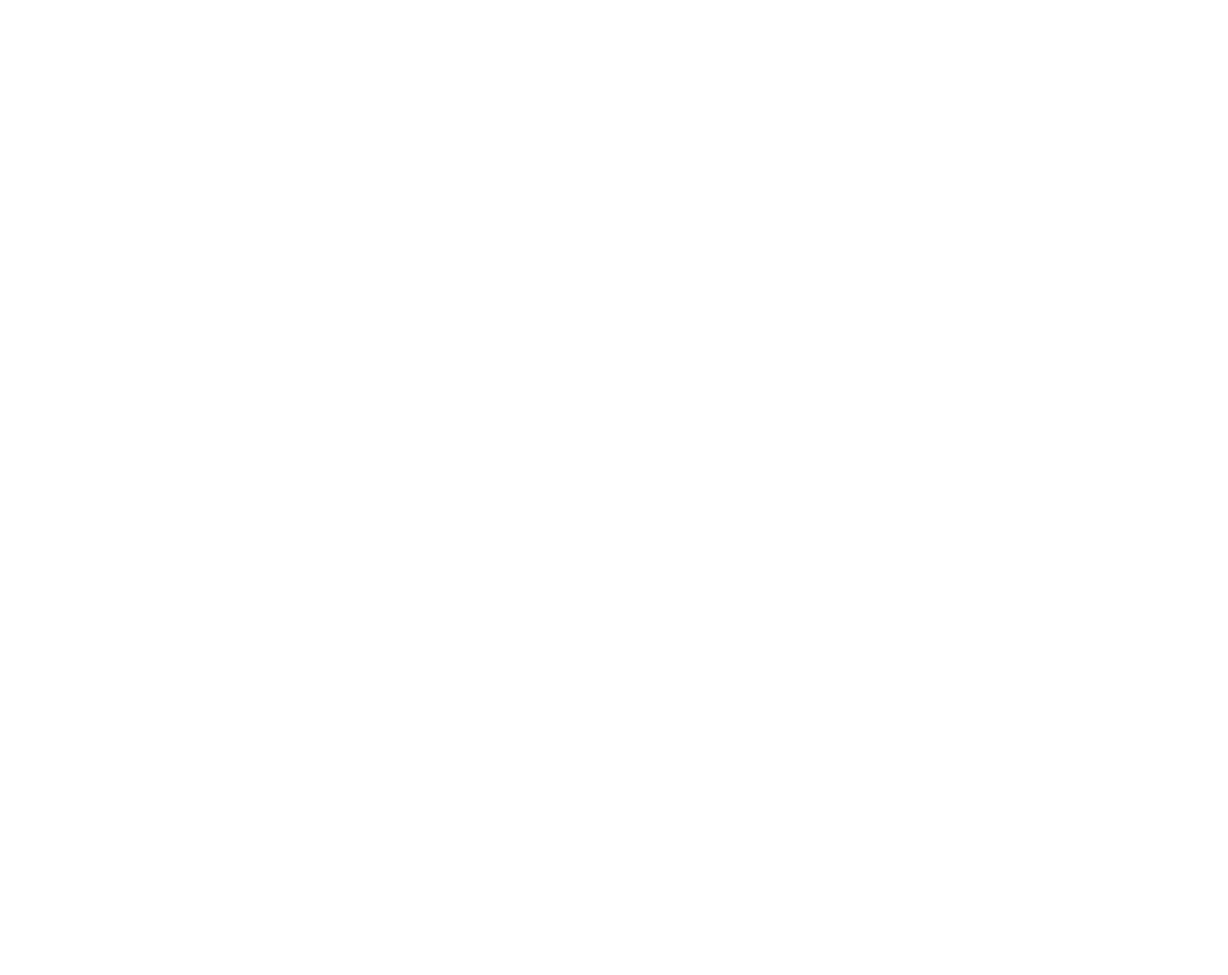
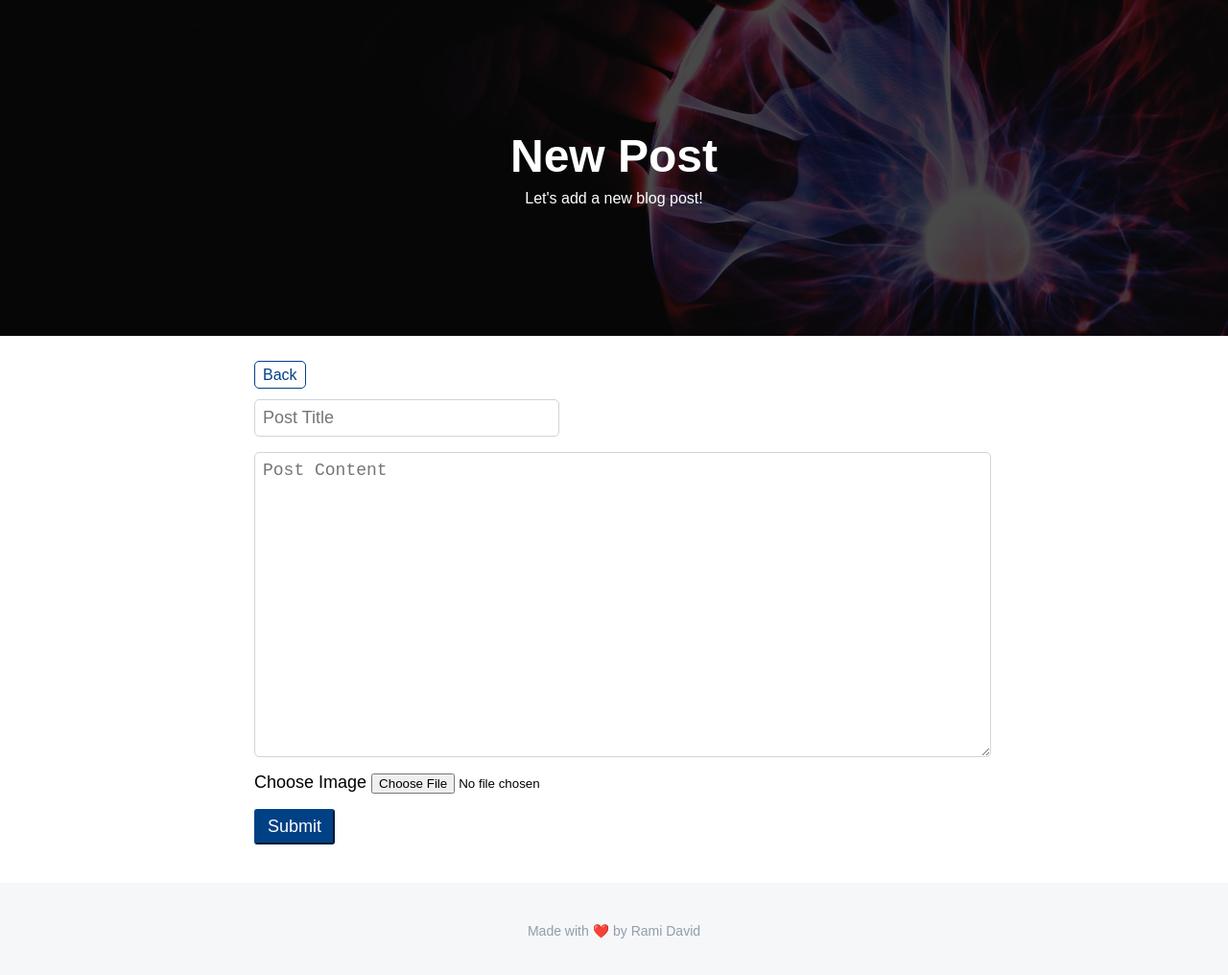
Before and after one commit to RDmaz/My-Blog, a plain HTML site: page new-post.html in a window 1280 px wide. Shown: the whole page at 96% size. Before the commit the page ends 800 px from the top, so only its background shows below. Drawn offline with Linux system fonts and the light colour scheme.

Commit message:
finished submit new post and fixed a problem

```diff
--- a/js/new-post.js
+++ b/js/new-post.js
@@ -5,6 +5,23 @@
 const API_URL = "http://localhost:3000/api/posts";
 
 const submitNewPost = () => {
-    // HINT: Use FormData to store data to send over
-    // HINT: Redirect the user to home page after successful submission
-}
+	// HINT: Use FormData to store data to send over
+	// HINT: Redirect the user to home page after successful submission
+	const input = document.getElementById("form-post-image");
+	const title = document.getElementById("form-post-title").value;
+	const content = document.getElementById("form-post-content").value;
+
+	let data = new FormData();
+	data.append("post-image", input.files[0]);
+	data.append("title", title);
+	data.append("content", content);
+
+	fetch(API_URL, {
+		method: "POST",
+		body: data,
+	}).then(() => {
+		setTimeout(() => {
+			window.location.href = "index.html";
+		}, 1000);
+	});
+};
--- a/new-post.html
+++ b/new-post.html
@@ -10,16 +10,10 @@
 		<link rel="stylesheet" href="style/new-post.css" />
 	</head>
 	<body>
-		<!-- <div class="container new-post-page">
+		<div class="container new-post-page">
 			<header>
-                <div class="header-container">
-                    <div class="header-blog-text">
 				<div class="title">New Post</div>
-                        <div class="subtext">
-                            Let's add a new blog post!
-                        </div>
-                    </div>
-                </div>
+				<div class="subtext">Let's add a new blog post!</div>
 			</header>
 			<div class="main">
 				<div class="main-container">
@@ -28,13 +22,33 @@
 					</div>
 					<div class="form-container">
 						<form>
-                            <input id="form-post-title" type="text" name="post-title" placeholder="Post Title"/>
-                            <textarea id="form-post-content" name="post-content" placeholder="Post Content"></textarea>
+							<input
+								id="form-post-title"
+								type="text"
+								name="post-title"
+								placeholder="Post Title"
+							/>
+							<textarea
+								id="form-post-content"
+								name="post-content"
+								placeholder="Post Content"
+							></textarea>
 							<div>
 								<label>Choose Image</label>
-                                <input type="file" name="post-image" accept="image/*">
+								<input
+									type="file"
+									name="post-image"
+									id="form-post-image"
+									accept="image/*"
+								/>
 							</div>
-                            <button id="form-post-submit" type="button" onclick="submitNewPost()">Submit</button>
+							<button
+								id="form-post-submit"
+								type="button"
+								onclick="submitNewPost()"
+							>
+								Submit
+							</button>
 						</form>
 					</div>
 				</div>
@@ -43,6 +57,6 @@
 				<p>Made with ❤️ by Rami David</p>
 			</footer>
 		</div>
-        <script src="js/new-post.js"></script>-->
+		<script src="js/new-post.js"></script>
 	</body>
 </html>
--- a/style/style.css
+++ b/style/style.css
@@ -19,7 +19,7 @@ header {
 	position: relative;
 }
 
-.home-page header {
+.home-page header, .new-post-page header{
 	background-image: URL(../assets/banner.jpeg);
 }
 
@@ -46,7 +46,7 @@ header::after {
 	background-size: cover;
 }
 
-.profile-name {
+.profile-name, .title {
 	font-size: 3em;
 	font-weight: bold;
 }
```
Also changed, not shown: post.html (+1 -1 lines). Lines whose indentation alone changed are shown as unchanged.
